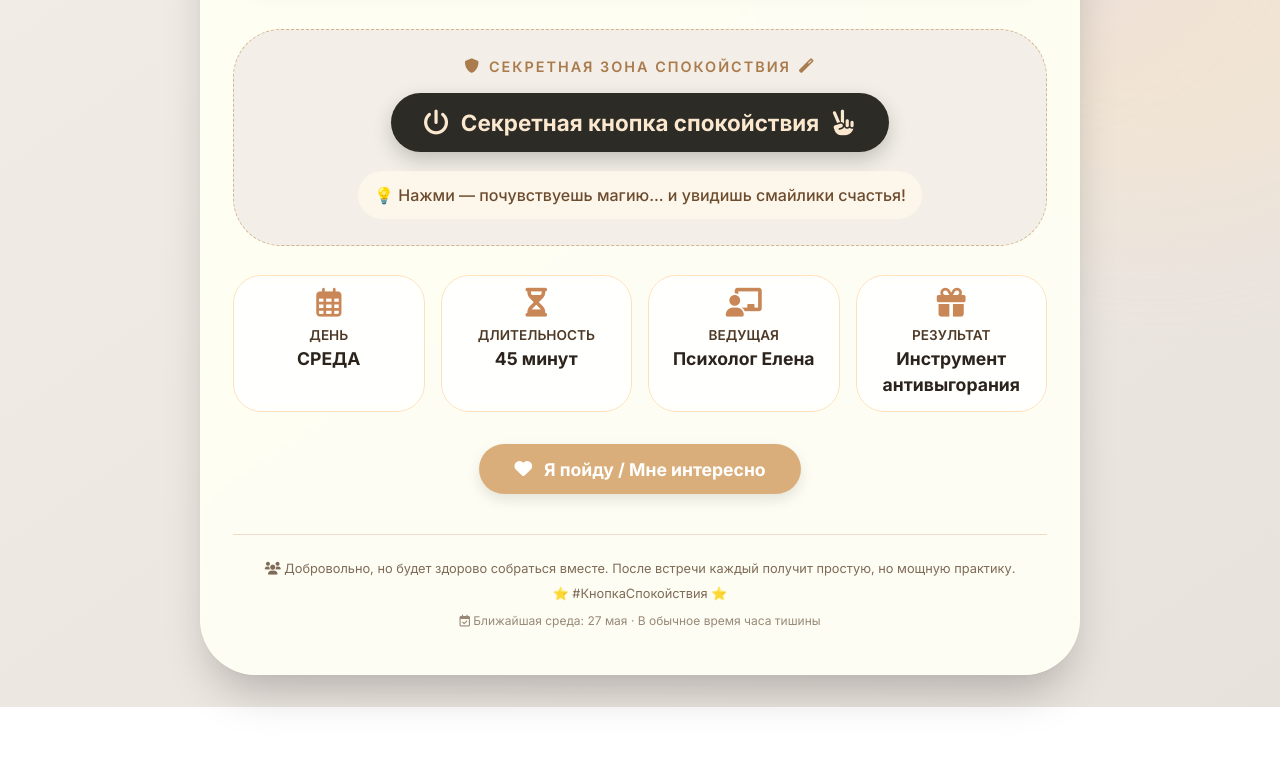
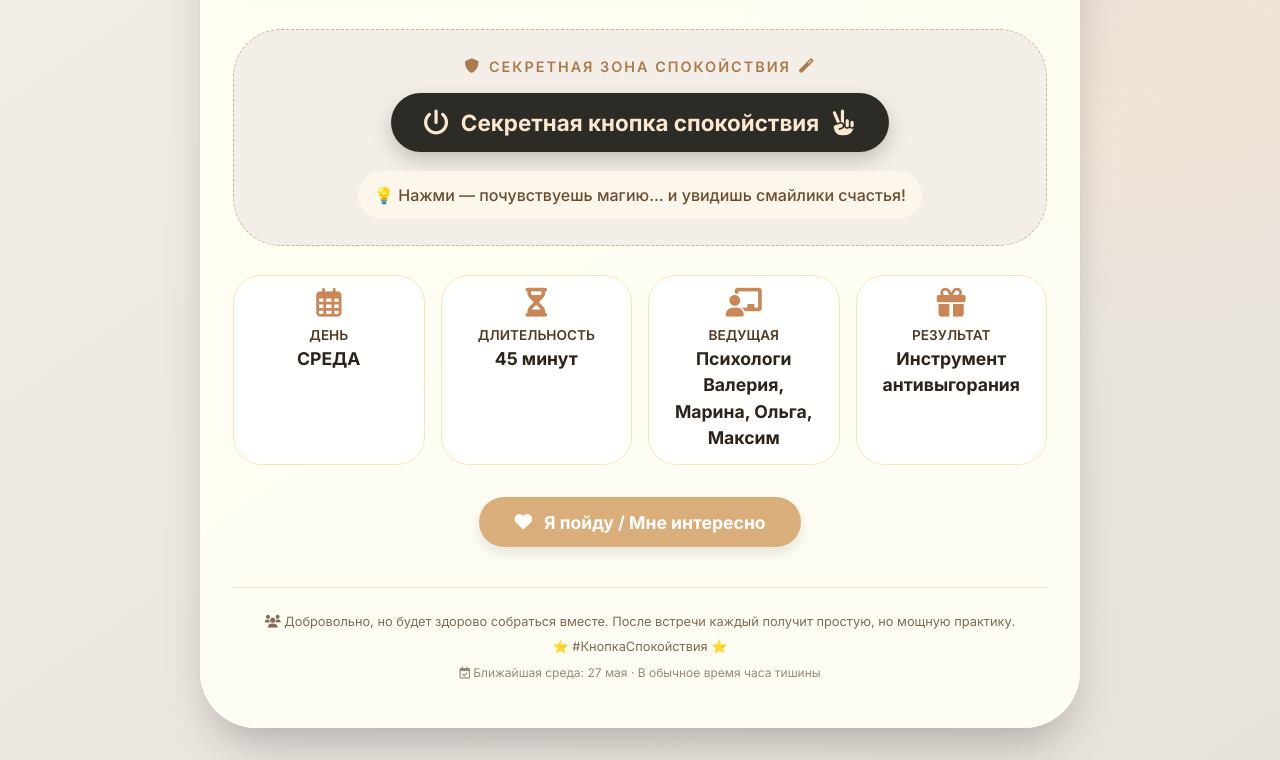
Before and after one commit to Kastyay/prig, a plain HTML site: page index.html in a window 1280 px wide. Shown: the part 736-1496 px from the top of the page. Before the commit the page ends 1443 px from the top, so only its background shows below. Drawn offline with Linux system fonts and the light colour scheme.

Commit message:
Update index.html

```diff
--- a/index.html
+++ b/index.html
@@ -358,7 +358,7 @@
                 <div class="info-item">
                     <i class="fas fa-chalkboard-user"></i>
                     <span>ВЕДУЩАЯ</span>
-                    <strong>Психолог Елена</strong>
+                    <strong>Психологи Валерия, Марина, Ольга, Максим</strong>
                 </div>
                 <div class="info-item">
                     <i class="fas fa-gift"></i>
```
